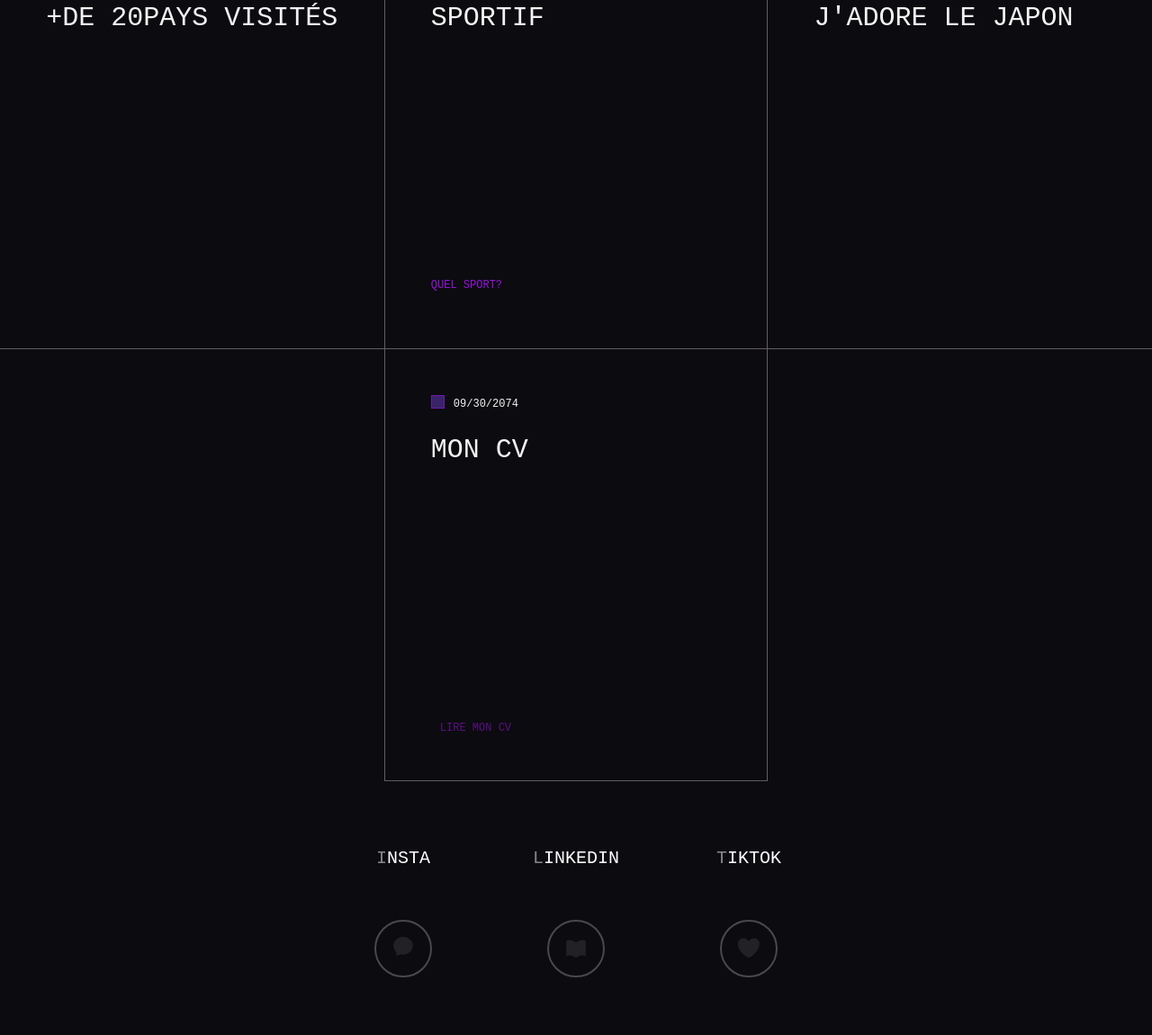
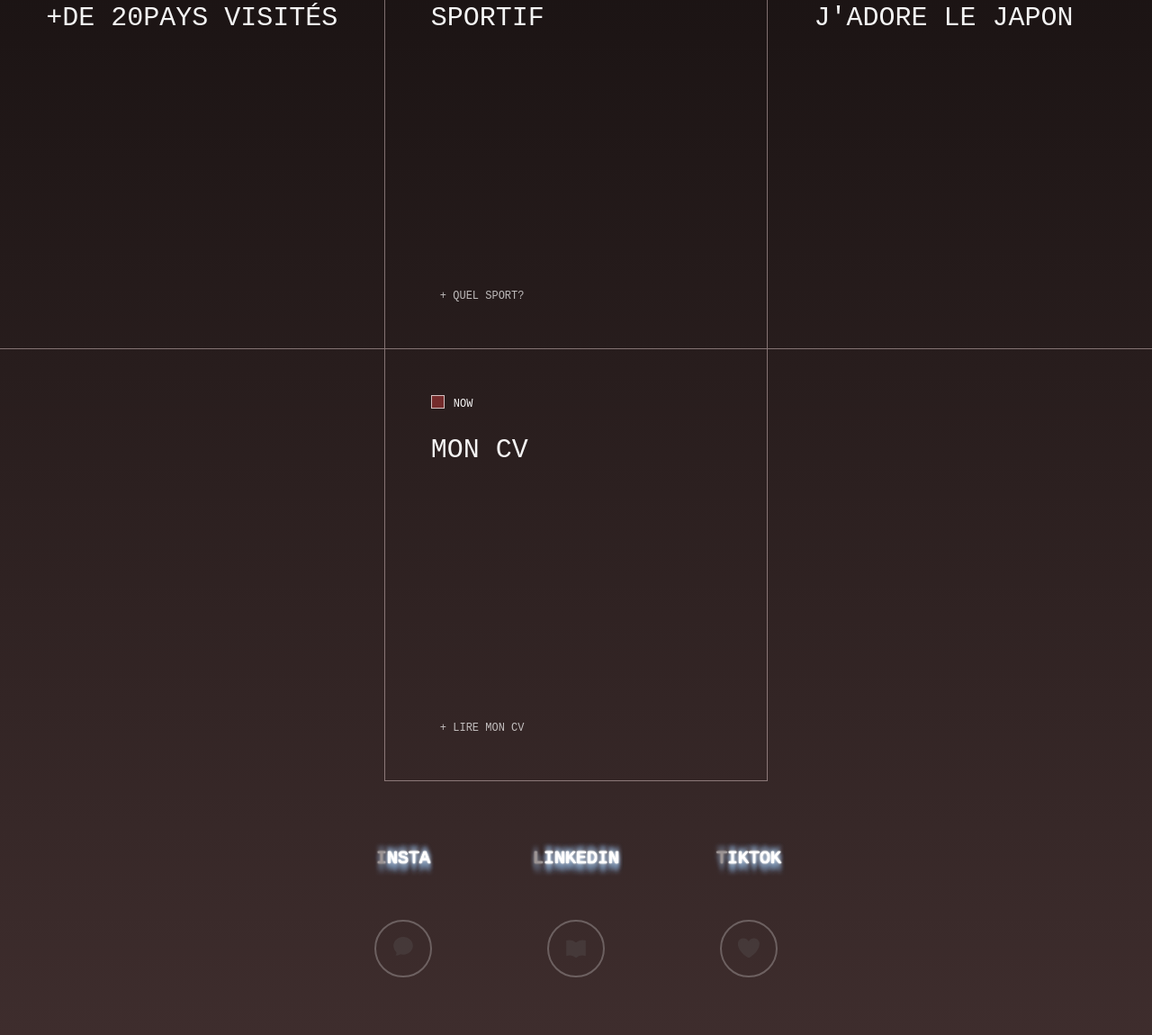
Before and after one commit to progapj/me.gitub.io, a plain HTML site: page index.html in a window 1280 px wide. Shown: the part 929-2079 px from the top of the page at 90% size. Drawn offline with Linux system fonts and the light colour scheme; a script that the page names is missing; a web font is replaced by a local one.

Commit message:
Add files via upload

```diff
--- a/css/base.css
+++ b/css/base.css
@@ -3,15 +3,71 @@
 *::before {
 	box-sizing: border-box;
 }
+/* effet de clignottement */
+@import url(https://fonts.googleapis.com/css?family=Open+Sans);
+
+body {
+ background: #111;
+ font-family: "Open Sans",  Impact;
+}
+
+.insta {
+  color: #fff;
+
+  text-shadow:0px 0px 105px #fff,
+      0px 0px 1px #fff,
+      0px 0px 2px #fff,
+      0px 0px 0px #fff,
+      0px 0px 0px #fff,
+      0px 0px 0px #fff,
+      0px 0px 2px #fff,
+      0px 0px 2px #fff,
+      0px 0px 0px #fff,
+      0px 0px 5px #fff,
+      0px 0px 0px #7B96B8,
+
+      0px 10px 5px #7B96B8,
+      0px 5px 5px #7B96B8,
+      0px 5px 5px #7B96B8,
+      0px 5px 5px #7B96B8,
+      0px -5px 5px #7B96B8,
+      0px -5px 5px #7B96B8;
+}
+
+@keyframes blur {
+  from {
+    text-shadow:0px 0px 105px #fff,
+      0px 0px 1px #fff,
+      0px 0px 2px #fff,
+      0px 0px 0px #fff,
+      0px 0px 2px #fff,
+      0px 0px 0px #fff,
+      0px 0px 2px #fff,
+      0px 0px 2px #fff,
+      0px 0px 5px #fff,
+      0px 0px 5px #fff,
+      0px 0px 5px #7B96B8,
+      0px 0px 15px #7B96B8,
+      0px 10px 10px #7B96B8,
+      0px 10px 10px #7B96B8,
+      0px 10px 10px #7B96B8,
+      0px 10px 10px #7B96B8,
+      0px -10px 10px #7B96B8,
+      0px -10px 10px #7B96B8;
+  }
+}
+
+/* fin de l'effet */
 
 :root {
 	font-size: 12px;
 	--color-text: rgba(255,255,255,0.95);
 	--color-bg: #0c0b10;
-	--color-link: rgba(150, 19, 220, 0.559);
-	--color-bg-date: rgba(97, 56, 178, 0.547);
-	--color-link-hover: rgb(94 54 176 / 75%);
-	--color-border: rgba(244, 237, 237, 0.368);
+	--color-link: rgba(255, 255, 255, 0.701);
+	--color-bg-date: rgba(178, 56, 56, 0.547);
+	--color-link-hover: rgba(131, 2, 2, 0.75);
+	--color-border: rgba(230, 206, 206, 0.489);
+
 }
 p.r{
   color:rgb(150, 19, 220);
@@ -19,11 +75,13 @@ p.r{
 body {
 	margin: 0;
 	color: var(--color-text);
-	background-color: var(--color-bg);
+
 	font-family: "ocr-a-std", monospace;
 	text-transform: uppercase;
 	-webkit-font-smoothing: antialiased;
 	-moz-osx-font-smoothing: grayscale;
+	background-image:linear-gradient(180deg,black
+	,#3e2d2d) ;
 }
 
 /* Page Loader */
@@ -294,7 +352,8 @@ body #cdawrap {
 }
 /* boutons */
 footer{
-	background-color: #0c0b10;
+	background-image:linear-gradient(180deg,#15141b00
+	,#36344400) ;
 	color: #fff;
 
 	display: flex;
@@ -434,7 +493,7 @@ box-shadow: 0px 0px 0px #ffffff00;
 
   /* reseaux */
 section.services{
-	background-color: #0c0b10;
+	background-image:linear-gradient(180deg,#19182100, #15141b00) ;
 	color: #fff;
 	height: 10px;
 	display: flex;
@@ -457,8 +516,27 @@ p.linkedin{
 	display: grid;
 	place-items: center;
 	width: 192px;
+	text-shadow:0px 0px 105px #fff,
+      0px 0px 1px #fff,
+      0px 0px 2px #fff,
+      0px 0px 0px #fff,
+      0px 0px 0px #fff,
+      0px 0px 0px #fff,
+      0px 0px 2px #fff,
+      0px 0px 2px #fff,
+      0px 0px 0px #fff,
+      0px 0px 5px #fff,
+      0px 0px 0px #7B96B8,
 
+      0px 10px 5px #7B96B8,
+      0px 5px 5px #7B96B8,
+      0px 5px 5px #7B96B8,
+      0px 5px 5px #7B96B8,
+      0px -5px 5px #7B96B8,
+      0px -5px 5px #7B96B8;
 }
+
+
 .linkedin span::first-letter {
 	opacity: 0.5;
 }
@@ -468,8 +546,27 @@ p.tiktok{
 	display: grid;
 	place-items: center;
 	width: 192px;
+	text-shadow:0px 0px 105px #fff,
+      0px 0px 1px #fff,
+      0px 0px 2px #fff,
+      0px 0px 0px #fff,
+      0px 0px 0px #fff,
+      0px 0px 0px #fff,
+      0px 0px 2px #fff,
+      0px 0px 2px #fff,
+      0px 0px 0px #fff,
+      0px 0px 5px #fff,
+      0px 0px 0px #7B96B8,
 
+      0px 10px 5px #7B96B8,
+      0px 5px 5px #7B96B8,
+      0px 5px 5px #7B96B8,
+      0px 5px 5px #7B96B8,
+      0px -5px 5px #7B96B8,
+      0px -5px 5px #7B96B8;
 }
+
+
 .tiktok span::first-letter {
 	opacity: 0.5;
 }
--- a/index.html
+++ b/index.html
@@ -32,7 +32,7 @@
 				    <div class="card__img" style="background-image:url(img/img2.jpg)"></div>
 				    <span class="card__date" data-splitting>2023-2026</span>
 				    <h2 class="card__title" data-splitting>Bachelor  Informatique</h2>
-				    <a href="https://www.ynov.com/formation/ynov-informatique/" class="card__link" data-splitting><p class="r">Où?</p></a>
+				    <a href="https://www.ynov.com/formation/ynov-informatique/" class="card__link" data-splitting>+ Où?</a>
 				</article>
 
 				<article class="card">
@@ -53,12 +53,12 @@
 				    <div class="card__img" style="background-image:url(img/image1.jpg)"></div>
 				    <span class="card__date" data-splitting>now</span>
 				    <h2 class="card__title" data-splitting>sportif</h2>
-				    <a href="https://www.ffforce.fr/fr/nos-disciplines/force-athletique-ffforce/presentation-force-athletique-developpe-couche.html" class="card__link" data-splitting><p class="r">Quel sport?</p></a>
+				    <a href="https://www.ffforce.fr/fr/nos-disciplines/force-athletique-ffforce/presentation-force-athletique-developpe-couche.html" class="card__link" data-splitting>+ Quel sport?</a>
 				</article>
 
 				<article class="card">
 				    <div class="card__img" style="background-image:url(img/img6.jpg)"></div>
-				    <span class="card__date" data-splitting>All time</span>
+				    <span class="card__date" data-splitting>All-time</span>
 				    <h2 class="card__title" data-splitting>J'adore le Japon</h2>
 				    <a href="#" class="card__link" data-splitting></a>
 				</article>
@@ -72,9 +72,9 @@
 
 				<article class="card">
 				    <div class="card__img" style="background-image:url(img/img8.png)"></div>
-				    <span class="card__date" data-splitting>09/30/2074</span>
+				    <span class="card__date" data-splitting>Now</span>
 				    <h2 class="card__title" data-splitting>Mon CV</h2>
-				    <a href="https://flowcv.com/resume/02stnm2a4u" class="card__link" data-splitting>Lire mon cv</a>
+				    <a href="https://flowcv.com/resume/02stnm2a4u" class="card__link" data-splitting>+ Lire mon cv</a>
 				</article>
 
 				<article class="card1">
```
